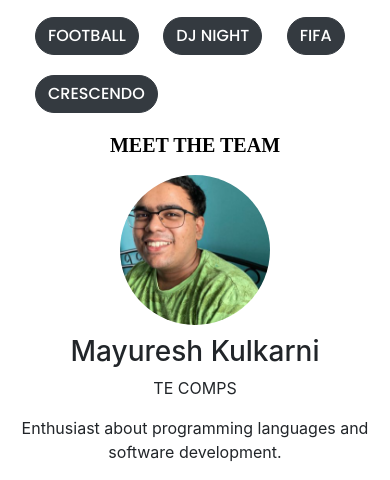
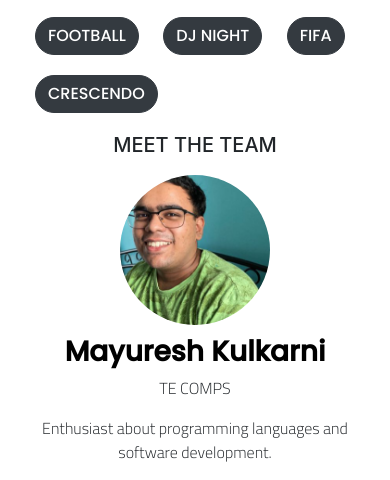
Before and after one commit to SankalpKadam/Blog_Website, a plain HTML site: page index.html in a window 390 px wide. Shown: the part 3985-4465 px from the top of the page. Drawn offline with nearby package versions, Linux system fonts and the light colour scheme.

Commit message:
Updated mobile about us carousel

```diff
--- a/CSS/styles.css
+++ b/CSS/styles.css
@@ -481,13 +481,13 @@ animation:scaler2 ease 5s;
   font-family:"Times New Roman",Times,serif;
   font-weight: bold;
 }
-#AboutUsCarousel h5{
+#AboutUsCarousel h3{
   text-decoration: none;
   color: black;
-  font-family:"Times New Roman",Times,serif;
+  font-family: 'Poppins',cursive;
   font-weight: bold;
 }
-#AboutUsCarousel img{
+#AboutUsCarousel .sankyabout img,#AboutUsCarousel .Mayureshabout img{
   margin: 10px;
   width:150px;
   height:150px;
@@ -519,7 +519,7 @@ animation:scaler2 ease 5s;
   font-family: 'Poppins',cursive;
   font-weight: bold;
 }
-#About-Us p{
+#About-Us p,#AboutUsCarousel p{
   font-family: 'Cairo', sans-serif;
 }
 /*About Us Ends*/
```
